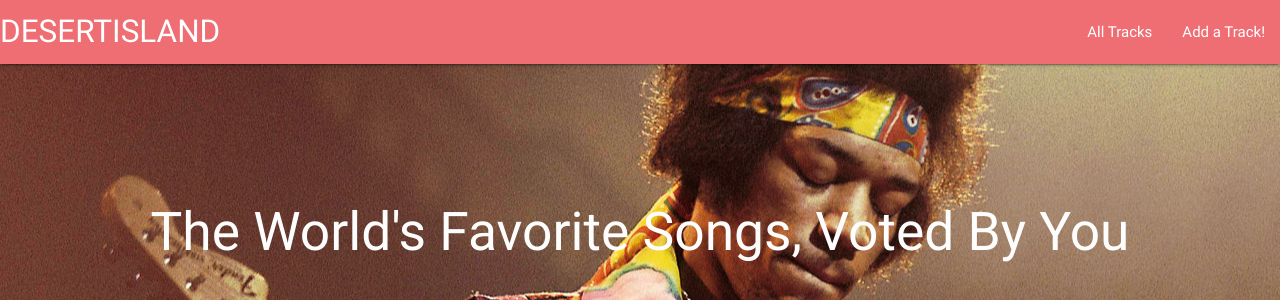
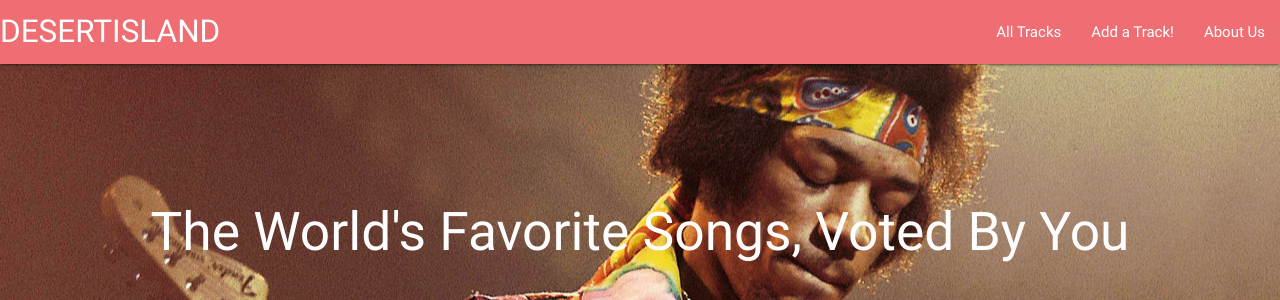
Before and after one commit to Code-Institute-Submissions/dhamma1991-milestone-project-3, a Flask app: page / in a window 1280 px wide. Shown: the top 300 px of the page. Run offline with Flask 2, Linux system fonts and the light colour scheme; data that the repository does not hold is empty; some libraries are stand-ins or nearby versions.

Commit message:
Created about.html and corresponding view. Added boilerplate to about.html

```diff
--- a/app.py
+++ b/app.py
@@ -34,6 +34,10 @@ def index():
                                                        ]
                                                     )
                             )
+
+@app.route('/about')
+def about():
+    return render_template("about.html")
 
 @app.route('/get_tracks')
 def get_tracks():
--- /dev/null
+++ b/templates/about.html
@@ -0,0 +1,5 @@
+{% extends 'base.html' %}
+
+{% block content %}
+
+{% endblock %}
--- a/templates/base.html
+++ b/templates/base.html
@@ -22,11 +22,13 @@
                     <ul id="nav-mobile" class="right hide-on-med-and-down">
                         <li><a href="{{ url_for('get_tracks') }}">All Tracks</a></li>
                         <li><a href="{{ url_for('add_track') }}">Add a Track!</a></li>
+                        <li><a href="{{ url_for('about') }}">About Us</a></li>
                     </ul>
                 </div>
                 <ul class="side-nav" id="mobile-demo">
                     <li><a href="{{ url_for('get_tracks') }}">All Tracks</a></li>
                     <li><a href="{{ url_for('add_track') }}">Add a Track!</a></li>
+                    <li><a href="{{ url_for('about') }}">About Us</a></li>
                 </ul>
             </nav>
         </header>
```
